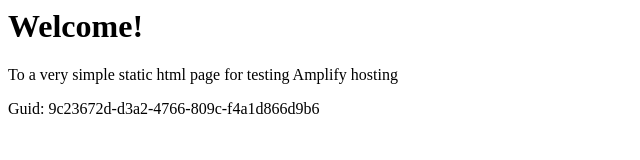
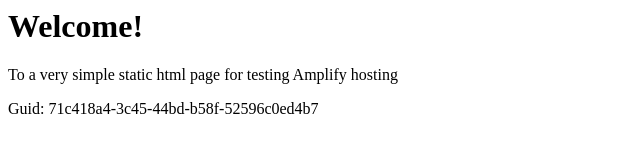
Before and after one commit to aws-aemilia-syd/Github-PR-Commit-Integration-Test-DoNotTouch-GitHubWebhookPushCanaryTest-v1-prod-ap-southeast-2, a website: page src/index.html in a window 1280 px wide. Shown: the full height of the page, 0-640 px from the left. Drawn offline with Linux system fonts and the light colour scheme.

Commit message:
commit from integ tests

```diff
--- a/src/index.html
+++ b/src/index.html
@@ -12,6 +12,6 @@
 <body>
     <h1>Welcome!</h1>
     <p>To a very simple static html page for testing Amplify hosting</p>
-    <p>Guid: 9c23672d-d3a2-4766-809c-f4a1d866d9b6</p></body>
+    <p>Guid: 71c418a4-3c45-44bd-b58f-52596c0ed4b7</p></body>
 
 </html>
```
